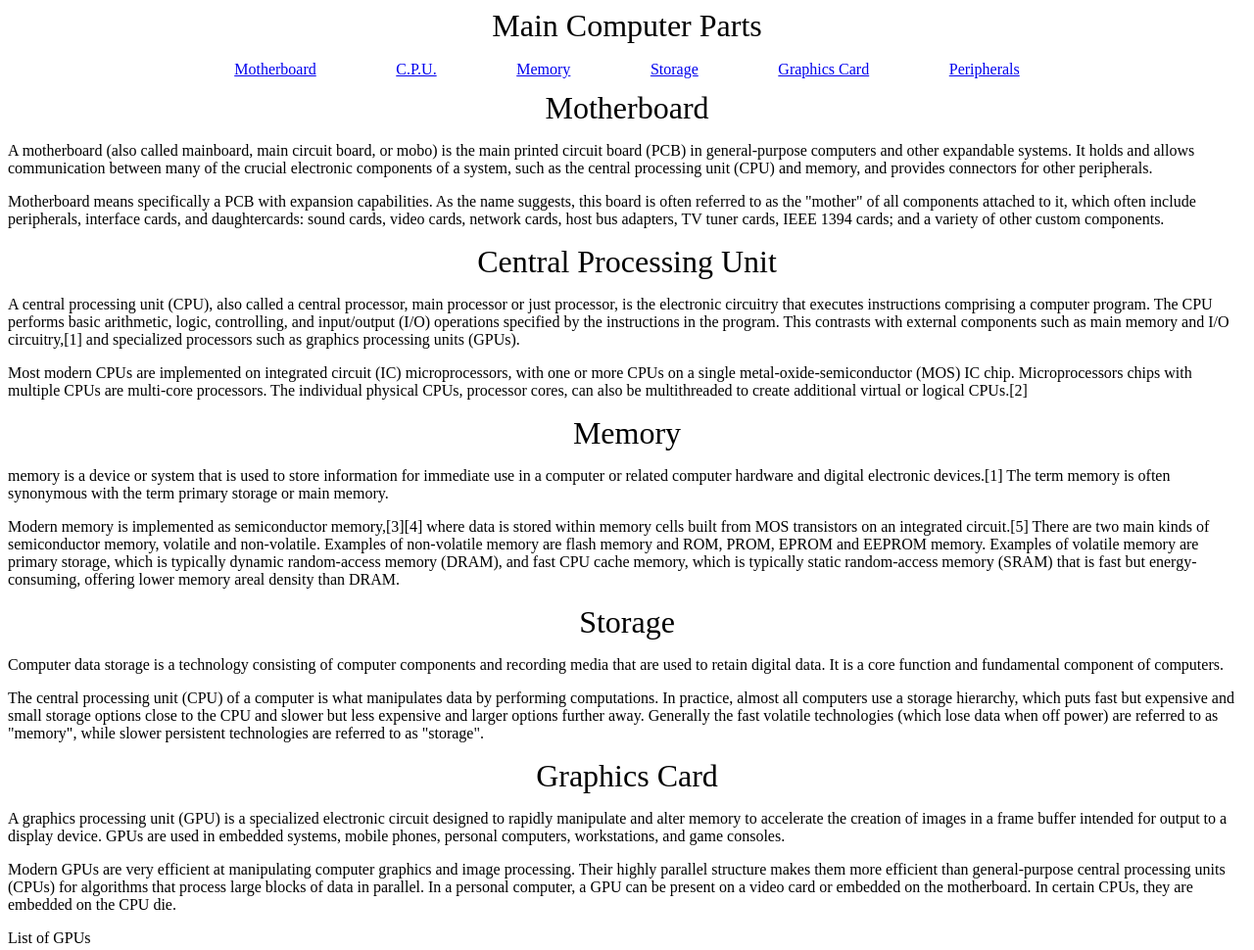
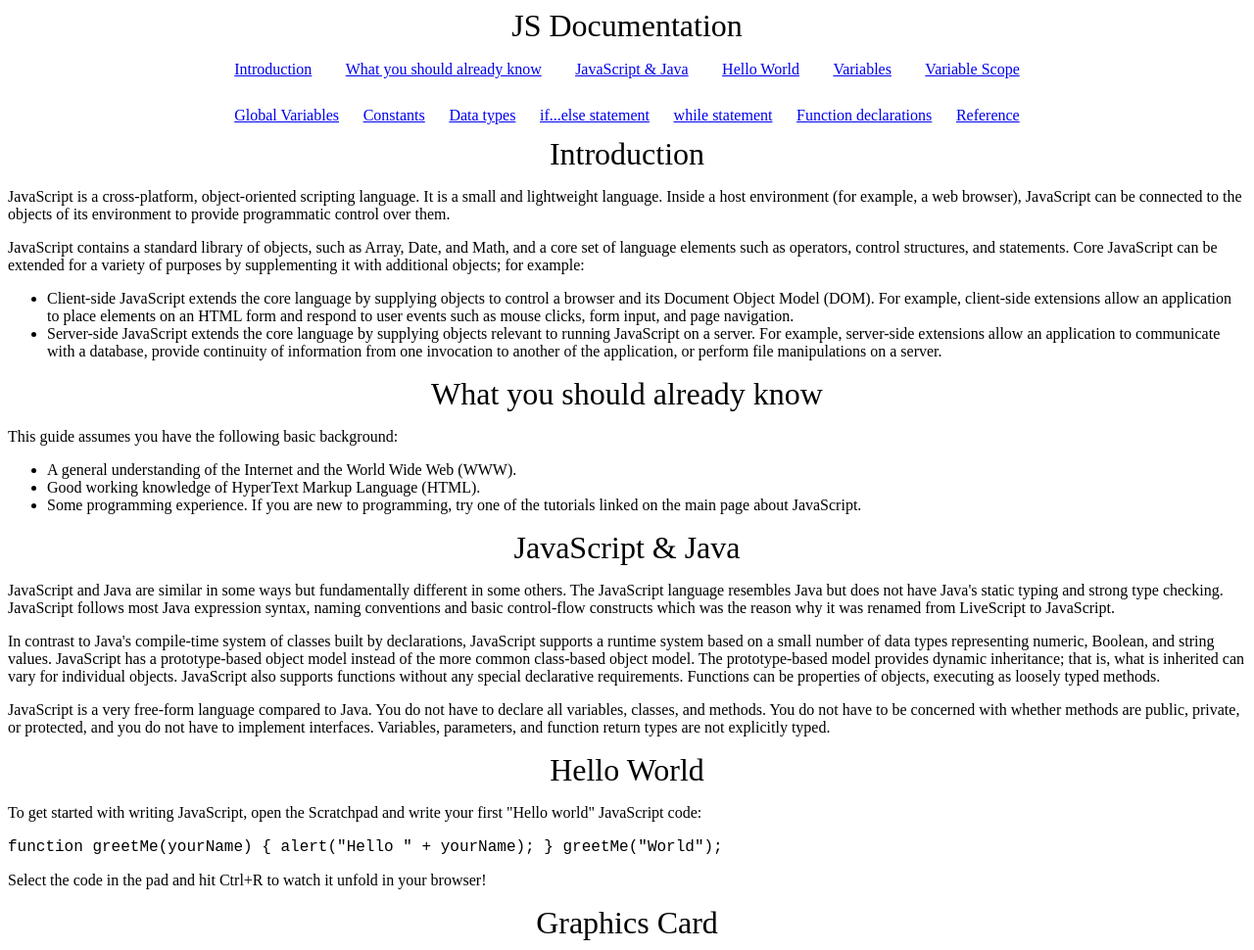
Before and after one commit to drichcodes/cc-tech-doc, a plain HTML site: page index.html in a window 1280 px wide. Shown: the top 970 px of the page at 98% size. Drawn offline with Linux system fonts and the light colour scheme.

Commit message:
Changed documentation scope from computer parts to javascript

```diff
--- a/index.html
+++ b/index.html
@@ -9,40 +9,57 @@
 </head>
 <body>
     <nav id="navbar">
-        <header>Main Computer Parts</header>
+        <header>JS Documentation</header>
         <ul>
-            <li id="nav-motherboard"><a href="#motherboard">Motherboard</a></li>
-            <li id="nav-processor"><a href="#cpu">C.P.U.</a></li>
-            <li id="nav-memory"><a href="#memory">Memory</a></li>
-            <li id="nav-storage"><a href="#storage">Storage</a></li>
-            <li id="nav-graphics_card"><a href="#graphics_card">Graphics Card</a></li>
-            <li id="nav-peripherals"><a href="#peripherals">Peripherals</a></li>
+            <li id="nav-introduction"><a href="#introduction" class="nav-link">Introduction</a></li>
+            <li id="nav-know"><a href="#what_you_should_already_know" class="nav-link">What you should already know</a></li>
+            <li id="nav-js"><a href="#javascript_&_java" class="nav-link">JavaScript & Java</a></li>
+            <li id="nav-hw"><a href="#hello_world" class="nav-link">Hello World</a></li>
+            <li id="nav-var"><a href="#variables" class="nav-link">Variables</a></li>
+            <li id="nav-var-scope"><a href="#variable_scope" class="nav-link">Variable Scope</a></li>
+            <li id="nav-global-var"><a href="#global_variables" class="nav-link">Global Variables</a></li>
+            <li id="nav-const"><a href="#constants" class="nav-link">Constants</a></li>
+            <li id="nav-data-types"><a href="#data_types" class="nav-link">Data types</a></li>
+            <li id="nav-if-else"><a href="#if_else_statement" class="nav-link">if...else statement</a></li>
+            <li id="nav-while"><a href="#while_statement" class="nav-link">while statement</a></li>
+            <li id="nav-function"><a href="#function_declarations" class="nav-link">Function declarations</a></li>
+            <li id="nav-reference"><a href="#reference" class="nav-link">Reference</a></li>
         </ul>
-
     </nav>
     <main id="main-doc">
-        <section class="main-section" id="motherboard">
-            <header>Motherboard</header>
-            <p>A motherboard (also called mainboard, main circuit board, or mobo) is the main printed circuit board (PCB) in general-purpose computers and other expandable systems. It holds and allows communication between many of the crucial electronic components of a system, such as the central processing unit (CPU) and memory, and provides connectors for other peripherals.</p>
-            <p>Motherboard means specifically a PCB with expansion capabilities. As the name suggests, this board is often referred to as the "mother" of all components attached to it, which often include peripherals, interface cards, and daughtercards: sound cards, video cards, network cards, host bus adapters, TV tuner cards, IEEE 1394 cards; and a variety of other custom components.</p>
+        <section class="main-section" id="introduction">
+            <header>Introduction</header>
+            <p>JavaScript is a cross-platform, object-oriented scripting language. It is a small and lightweight language. Inside a host environment (for example, a web browser), JavaScript can be connected to the objects of its environment to provide programmatic control over them.</p>
+            <p>JavaScript contains a standard library of objects, such as Array, Date, and Math, and a core set of language elements such as operators, control structures, and statements. Core JavaScript can be extended for a variety of purposes by supplementing it with additional objects; for example:</p>
+            <ul>
+                <li>Client-side JavaScript extends the core language by supplying objects to control a browser and its Document Object Model (DOM). For example, client-side extensions allow an application to place elements on an HTML form and respond to user events such as mouse clicks, form input, and page navigation.</li>
+                <li>Server-side JavaScript extends the core language by supplying objects relevant to running JavaScript on a server. For example, server-side extensions allow an application to communicate with a database, provide continuity of information from one invocation to another of the application, or perform file manipulations on a server.</li>
+            </ul>
         </section>
 
-        <section class="main-section" id="cpu">
-            <header>Central Processing Unit</header>
-            <p>A central processing unit (CPU), also called a central processor, main processor or just processor, is the electronic circuitry that executes instructions comprising a computer program. The CPU performs basic arithmetic, logic, controlling, and input/output (I/O) operations specified by the instructions in the program. This contrasts with external components such as main memory and I/O circuitry,[1] and specialized processors such as graphics processing units (GPUs).</p>
-            <p>Most modern CPUs are implemented on integrated circuit (IC) microprocessors, with one or more CPUs on a single metal-oxide-semiconductor (MOS) IC chip. Microprocessors chips with multiple CPUs are multi-core processors. The individual physical CPUs, processor cores, can also be multithreaded to create additional virtual or logical CPUs.[2]</p>
+        <section class="main-section" id="what_you_should_already_know">
+            <header>What you should already know</header>
+            <p>This guide assumes you have the following basic background:</p>
+            <ul>
+                <li>A general understanding of the Internet and the World Wide Web (WWW).</li>
+                <li>Good working knowledge of HyperText Markup Language (HTML).</li>
+                <li>Some programming experience. If you are new to programming, try one of the tutorials linked on the main page about JavaScript.</li>
+            </ul>
         </section>
 
-        <section class="main-section" id="memory">
-            <header>Memory</header>
-            <p>memory is a device or system that is used to store information for immediate use in a computer or related computer hardware and digital electronic devices.[1] The term memory is often synonymous with the term primary storage or main memory.</p>
-            <p>Modern memory is implemented as semiconductor memory,[3][4] where data is stored within memory cells built from MOS transistors on an integrated circuit.[5] There are two main kinds of semiconductor memory, volatile and non-volatile. Examples of non-volatile memory are flash memory and ROM, PROM, EPROM and EEPROM memory. Examples of volatile memory are primary storage, which is typically dynamic random-access memory (DRAM), and fast CPU cache memory, which is typically static random-access memory (SRAM) that is fast but energy-consuming, offering lower memory areal density than DRAM.</p>
+        <section class="main-section" id="JavaScript_&_Java">
+            <header>JavaScript & Java</header>
+            <p>JavaScript and Java are similar in some ways but fundamentally different in some others. The JavaScript language resembles Java but does not have Java's static typing and strong type checking. JavaScript follows most Java expression syntax, naming conventions and basic control-flow constructs which was the reason why it was renamed from LiveScript to JavaScript.</p>
+            <p>In contrast to Java's compile-time system of classes built by declarations, JavaScript supports a runtime system based on a small number of data types representing numeric, Boolean, and string values. JavaScript has a prototype-based object model instead of the more common class-based object model. The prototype-based model provides dynamic inheritance; that is, what is inherited can vary for individual objects. JavaScript also supports functions without any special declarative requirements. Functions can be properties of objects, executing as loosely typed methods.</p>
+            <p>JavaScript is a very free-form language compared to Java. You do not have to declare all variables, classes, and methods. You do not have to be concerned with whether methods are public, private, or protected, and you do not have to implement interfaces. Variables, parameters, and function return types are not explicitly typed.</p>
         </section>
 
-        <section class="main-section" id="storage">
-            <header>Storage</header>
-            <p>Computer data storage is a technology consisting of computer components and recording media that are used to retain digital data. It is a core function and fundamental component of computers.</p>
-            <p>The central processing unit (CPU) of a computer is what manipulates data by performing computations. In practice, almost all computers use a storage hierarchy, which puts fast but expensive and small storage options close to the CPU and slower but less expensive and larger options further away. Generally the fast volatile technologies (which lose data when off power) are referred to as "memory", while slower persistent technologies are referred to as "storage".</p>
+        <section class="main-section" id="hello_world">
+            <header>Hello World</header>
+            <p>To get started with writing JavaScript, open the Scratchpad and write your first "Hello world" JavaScript code:</p>
+            <p><code>function greetMe(yourName) { alert("Hello " + yourName); }
+                greetMe("World");</code></p>
+            <p>Select the code in the pad and hit Ctrl+R to watch it unfold in your browser!</p>
         </section>
 
         <section class="main-section" id="graphics_card">
```
